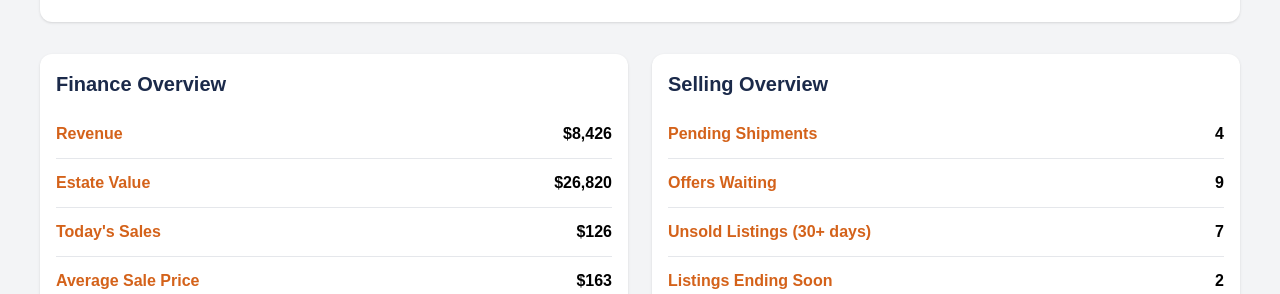
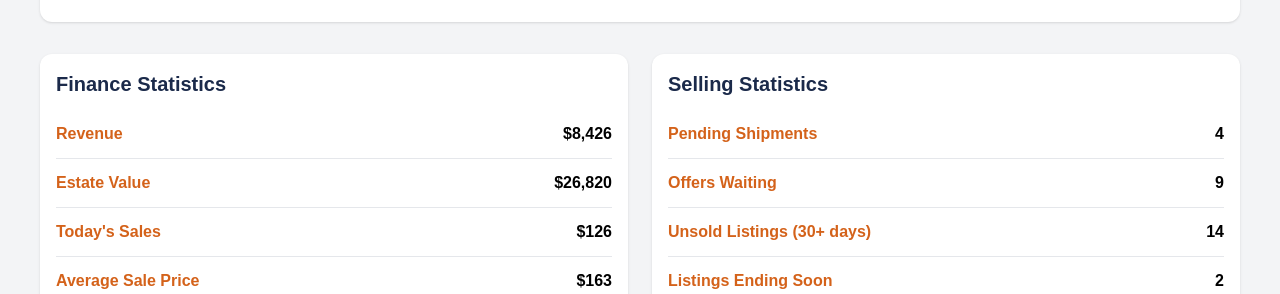
Before and after one commit to Akhaled19/EstateForClosure, a React (Vite) app in the folder estate-frontend/: page / in a window 1280 px wide. Shown: the part 748-1042 px from the top of the page. Built offline with nearby package versions, Linux system fonts and the light colour scheme.

Commit message:
Updated dashboardUI

```diff
--- a/estate-frontend/src/components/Dashboard/FinanceCard.tsx
+++ b/estate-frontend/src/components/Dashboard/FinanceCard.tsx
@@ -3,7 +3,7 @@ export default function FinanceCard() {
     <div className="bg-white rounded-xl shadow-sm p-4">
 
       <h2 className="text-xl font-bold mb-3 text-[rgb(27,42,74)]">
-        Finance Overview
+        Finance Statistics
       </h2>
 
 
--- a/estate-frontend/src/components/Dashboard/SellingCard.tsx
+++ b/estate-frontend/src/components/Dashboard/SellingCard.tsx
@@ -3,7 +3,7 @@ export default function SellingCard() {
     <div className="bg-white rounded-xl shadow-sm p-4">
 
       <h2 className="text-xl font-bold mb-3 text-[rgb(27,42,74)]">
-        Selling Overview
+        Selling Statistics
       </h2>
 
 
@@ -40,7 +40,7 @@ export default function SellingCard() {
         </div>
 
         <div className="font-bold">
-          7
+          14
         </div>
 
       </div>
```
